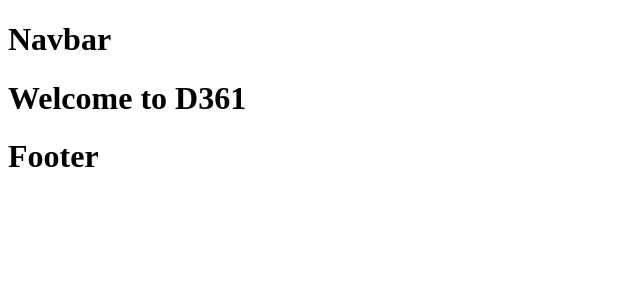
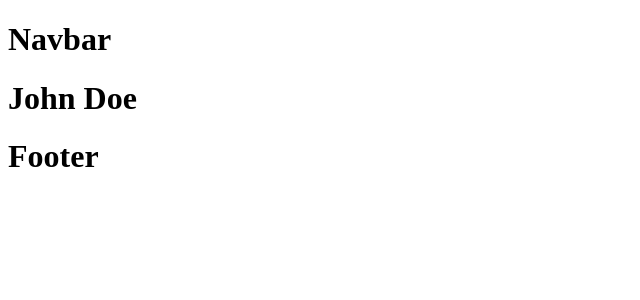
Before and after one commit to opencodenitr/project-calliope-frontend, a React (Create React App) app: page /team in a window 1280 px wide. Shown: the top 300 px of the page, without its empty margins (0-640 px from the left). Built offline with nearby package versions, Linux system fonts and the light colour scheme.

Commit message:
feat: Setup React Routing

```diff
--- a/src/App.js
+++ b/src/App.js
@@ -1,14 +1,19 @@
 import React from "react";
 import { BrowserRouter as Router, Switch, Route } from "react-router-dom";
 
-import { Homepage } from "./pages";
+import { Homepage, TeamPage } from "./pages";
 import { Navbar, Footer } from "./shared";
 
 function App() {
 	return (
 		<div className='App'>
 			<Navbar />
-			<Homepage />
+			<Router>
+				<Switch>
+					<Route exact path='/' component={Homepage} />
+					<Route exact path='/team' component={TeamPage} />
+				</Switch>
+			</Router>
 			<Footer />
 		</div>
 	);
--- /dev/null
+++ b/src/components/TeamMember.js
@@ -0,0 +1,11 @@
+import React from "react";
+
+function TeamMember() {
+	return (
+		<div>
+			<h1>John Doe</h1>
+		</div>
+	);
+}
+
+export default TeamMember;
--- a/src/components/index.js
+++ b/src/components/index.js
@@ -1 +1,2 @@
 export { default as Landing } from "./Landing";
+export { default as TeamMember } from "./TeamMember";
--- /dev/null
+++ b/src/pages/TeamPage.js
@@ -0,0 +1,13 @@
+import React from "react";
+
+import { TeamMember } from "../components";
+
+function TeamPage() {
+	return (
+		<div>
+			<TeamMember />
+		</div>
+	);
+}
+
+export default TeamPage;
--- a/src/pages/index.js
+++ b/src/pages/index.js
@@ -1 +1,2 @@
 export { default as Homepage } from "./Homepage";
+export { default as TeamPage } from "./TeamPage";
```
